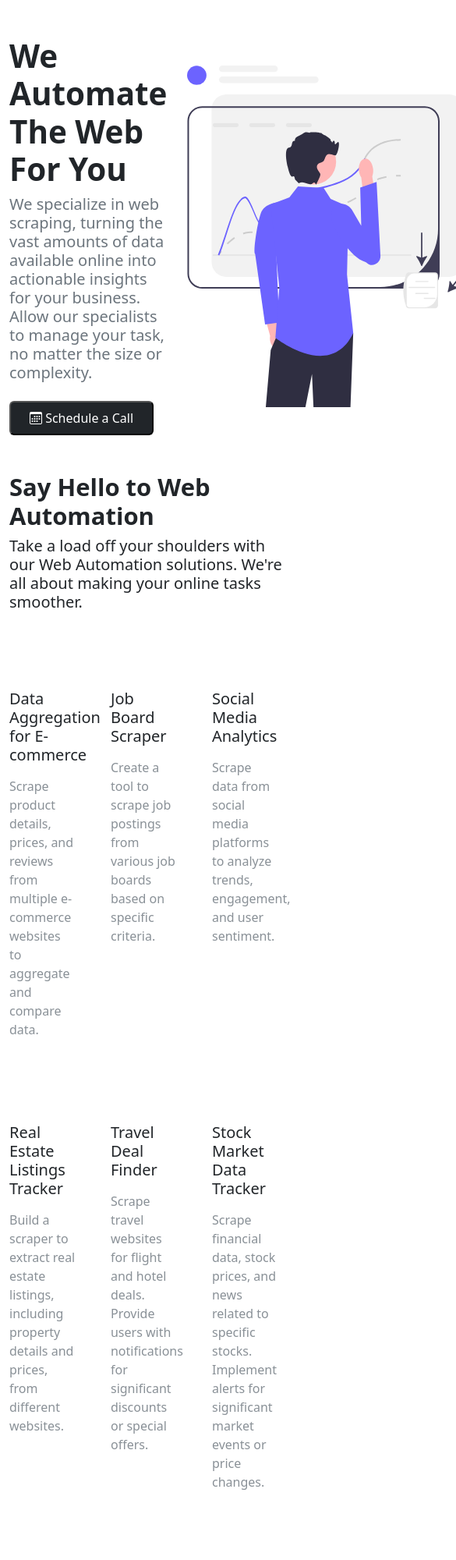
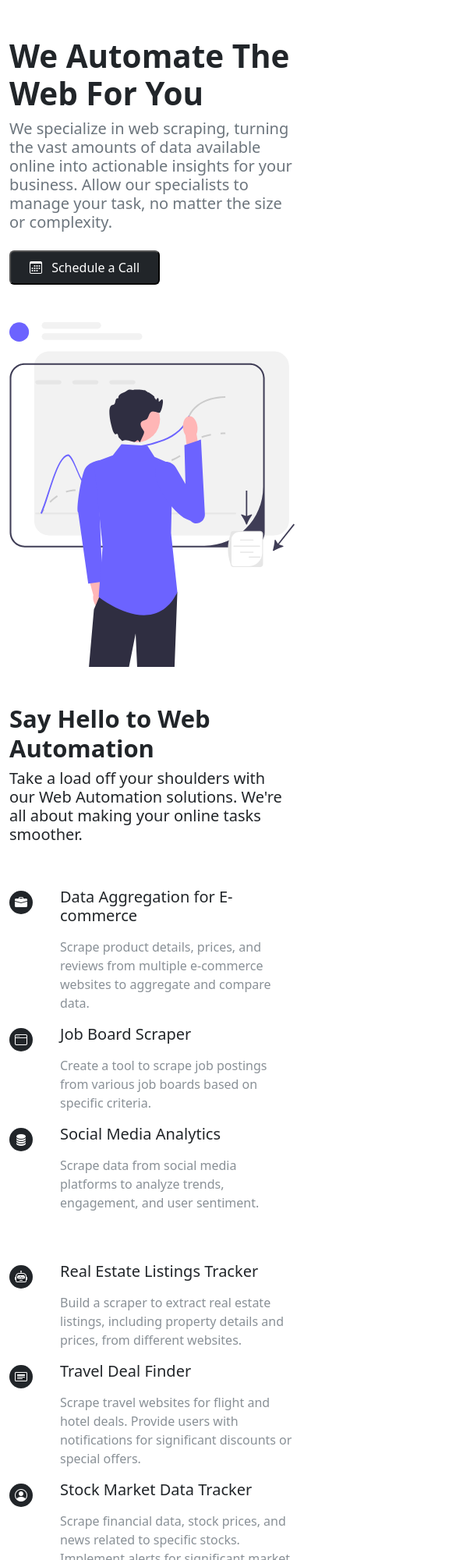
Before and after one commit to sakib531/DataAutomator-io-copy, a plain HTML site: page index.html in a window 390 px wide. Shown: the top 2000 px of the page at 78% size, 585 px wide, since content can reach past the window. Drawn offline with nearby package versions, Linux system fonts and the light colour scheme.

Commit message:
responsive

```diff
--- a/index.html
+++ b/index.html
@@ -23,13 +23,13 @@
   <!-- Section-1 "We Automate The Web For You"  start-->
     <div class="container">
         <div class="row my-5 align-items-center">
-            <div class="col-7 ">
-              <h3 class="display-2 fw-bold">We Automate The Web For You</h3>
-              <h5 class="fw-normal text-secondary">We specialize in web scraping, turning the vast amounts of data available online into actionable insights for your business. Allow our specialists to manage your task, no matter the size or complexity.</h5>
-              <button class="bg-dark p-2 px-4 text-white rounded mt-3"> <i class="bi bi-calendar3 "></i>  Schedule a Call</button>
+            <div class="col-md-7 col-12 m-md-0">
+              <h3 class="display-2 fw-bold text-align-justify">We Automate The Web For You</h3>
+              <h5 class="fw-normal text-secondary text-align-justify">We specialize in web scraping, turning the vast amounts of data available online into actionable insights for your business. Allow our specialists to manage your task, no matter the size or complexity.</h5>
+              <button class="bg-dark p-2 px-4 text-white rounded mt-3"> <i class="bi bi-calendar3 me-2"></i>  Schedule a Call</button>
             </div>
-            <div class="col-4">
-              <img src="images/undraw_predictive_analytics_re_wxt8.LFXd90-S_2gAuuY.svg" alt="">
+            <div class="col-md-4 col-12 m-md-0 mt-5">
+              <img src="images/undraw_predictive_analytics_re_wxt8.LFXd90-S_2gAuuY.svg" class="w-100" alt="">
             </div>
         </div>
     </div>
@@ -54,10 +54,10 @@
       <!-- section-3 first-row start -->
       <div class="row">
         <!-- "Data Aggregation for E-commerce" start -->
-        <div class="col-4">
+        <div class="col-md-4 col-12">
           <div class="row">
             <div class="col-2 ">
-              <div class="bg-dark text-white d-flex justify-content-center mt-1 rounded-circle">
+              <div class="bg-dark text-white d-flex justify-content-center mt-1 rounded-circle  icon-size">
                 <i class="bi bi-briefcase-fill py-2"></i>
               </div>
             </div>
@@ -70,10 +70,10 @@
         <!-- "Data Aggregation for E-commerce" end -->
 
         <!-- "Job Board Scraper" start -->
-        <div class="col-4">
+        <div class="col-md-4 col-12">
           <div class="row">
             <div class="col-2 ">
-              <div class="bg-dark text-white d-flex justify-content-center mt-1 rounded-circle">
+              <div class="bg-dark text-white d-flex justify-content-center mt-1 rounded-circle icon-size">
                 <i class="bi bi-window py-2"></i>
               </div>
             </div>
@@ -86,10 +86,10 @@
         <!-- "Job Board Scraper" end -->
 
         <!-- "Social Media Analytics" start -->
-        <div class="col-4">
+        <div class="col-md-4 col-12">
           <div class="row">
             <div class="col-2 ">
-              <div class="bg-dark text-white d-flex justify-content-center mt-1 rounded-circle">
+              <div class="bg-dark text-white d-flex justify-content-center mt-1 rounded-circle icon-size">
                 <i class="bi bi-database-fill py-2"></i>
               </div>
             </div>
@@ -107,10 +107,10 @@
       <!-- section-3 second-row start -->
       <div class="row my-5">
         <!-- "Real Estate Listings Tracker" start -->
-        <div class="col-4">
+        <div class="col-md-4 col-12">
           <div class="row">
             <div class="col-2 ">
-              <div class="bg-dark text-white d-flex justify-content-center mt-1 rounded-circle">
+              <div class="bg-dark text-white d-flex justify-content-center mt-1 rounded-circle icon-size">
                 <i class="bi bi-robot py-2"></i>
               </div>
             </div>
@@ -123,10 +123,10 @@
         <!-- "Real Estate Listings Tracker" end -->
 
         <!-- "Travel Deal Finder" start -->
-        <div class="col-4">
+        <div class="col-md-4 col-12">
           <div class="row">
             <div class="col-2 ">
-              <div class="bg-dark text-white d-flex justify-content-center mt-1 rounded-circle">
+              <div class="bg-dark text-white d-flex justify-content-center mt-1 rounded-circle  icon-size">
                 <i class="bi bi-card-heading py-2"></i>
               </div>
             </div>
@@ -139,10 +139,10 @@
         <!-- "Travel Deal Finder" end -->
 
         <!-- "Stock Market Data Tracker" start -->
-        <div class="col-4">
+        <div class="col-md-4 col-12">
           <div class="row">
             <div class="col-2 ">
-              <div class="bg-dark text-white d-flex justify-content-center mt-1 rounded-circle">
+              <div class="bg-dark text-white d-flex justify-content-center mt-1 rounded-circle icon-size">
                 <i class="bi bi-person-circle py-2"></i>
               </div>
             </div>
@@ -160,10 +160,10 @@
       <!-- section-3 third-row start -->
       <div class="row">
         <!-- "Content Aggregator" start -->
-        <div class="col-4">
+        <div class="col-md-4 col-12">
           <div class="row">
             <div class="col-2 ">
-              <div class="bg-dark text-white d-flex justify-content-center mt-1 rounded-circle">
+              <div class="bg-dark text-white d-flex justify-content-center mt-1 rounded-circle icon-size">
                 <i class="bi bi-robot py-2"></i>
               </div>
             </div>
@@ -176,10 +176,10 @@
         <!-- "Content Aggregator" end -->
 
         <!-- "Price Monitoring for Competitor Analysis" start -->
-        <div class="col-4">
+        <div class="col-md-4 col-12">
           <div class="row">
             <div class="col-2 ">
-              <div class="bg-dark text-white d-flex justify-content-center mt-1 rounded-circle">
+              <div class="bg-dark text-white d-flex justify-content-center mt-1 rounded-circle icon-size">
                 <i class="bi bi-card-heading py-2"></i>
               </div>
             </div>
@@ -192,10 +192,10 @@
         <!-- "Price Monitoring for Competitor Analysis" end -->
 
         <!-- "Automated Testing for Websites" start -->
-        <div class="col-4">
+        <div class="col-md-4 col-12">
           <div class="row">
             <div class="col-2 ">
-              <div class="bg-dark text-white d-flex justify-content-center mt-1 rounded-circle">
+              <div class="bg-dark text-white d-flex justify-content-center mt-1 rounded-circle icon-size">
                 <i class="bi bi-person-circle py-2"></i>
               </div>
             </div>
@@ -225,35 +225,35 @@
 
       <div class="row my-5">
 
-        <div class="col d-flex justify-content-center">
+        <div class="col d-flex justify-content-center  my-3">
           <img class="icon-img-size d-flex justify-content-center" src="images/logo-react.svg" alt="">
         </div>
 
-        <div class="col d-flex justify-content-center">
+        <div class="col d-flex justify-content-center my-3">
           <img class="icon-img-size d-flex justify-content-center" src="images/next-dot-js.svg" alt="">
         </div>
 
-        <div class="col d-flex justify-content-center">
+        <div class="col d-flex justify-content-center my-3">
           <img class="icon-img-size d-flex justify-content-center" src="images/astro-logo-icon.webp" alt="">
         </div>
 
-        <div class="col d-flex justify-content-center">
+        <div class="col d-flex justify-content-center my-3">
           <img class="icon-img-size d-flex justify-content-center" src="images/tailwind-css.svg" alt="">
         </div>
 
-        <div class="col d-flex justify-content-center">
+        <div class="col d-flex justify-content-center my-3">
           <img class="icon-img-size d-flex justify-content-center" src="images/images.png" alt="">
         </div>
 
-        <div class="col d-flex justify-content-center">
+        <div class="col d-flex justify-content-center my-3">
           <img class="icon-img-size d-flex justify-content-center" src="images/puppeteer.svg" alt="">
         </div>
 
-        <div class="col d-flex justify-content-center">
+        <div class="col d-flex justify-content-center my-3">
           <i class="fa-sharp-duotone fa-solid fa-masks-theater icon-font-size d-flex justify-content-center"></i>
         </div>
 
-        <div class="col d-flex justify-content-center">
+        <div class="col d-flex justify-content-center my-3">
           <i class="bi bi-triangle-fill icon-font-size d-flex justify-content-center"></i>
         </div>
 
--- a/style.css
+++ b/style.css
@@ -24,3 +24,11 @@
 .footer-font-size{
     font-size: 14px;
 }
+
+.icon-size{
+    width: 30px;
+    height: 30px;
+    display: flex;
+    justify-content: center;
+    align-items: center;
+}
```
